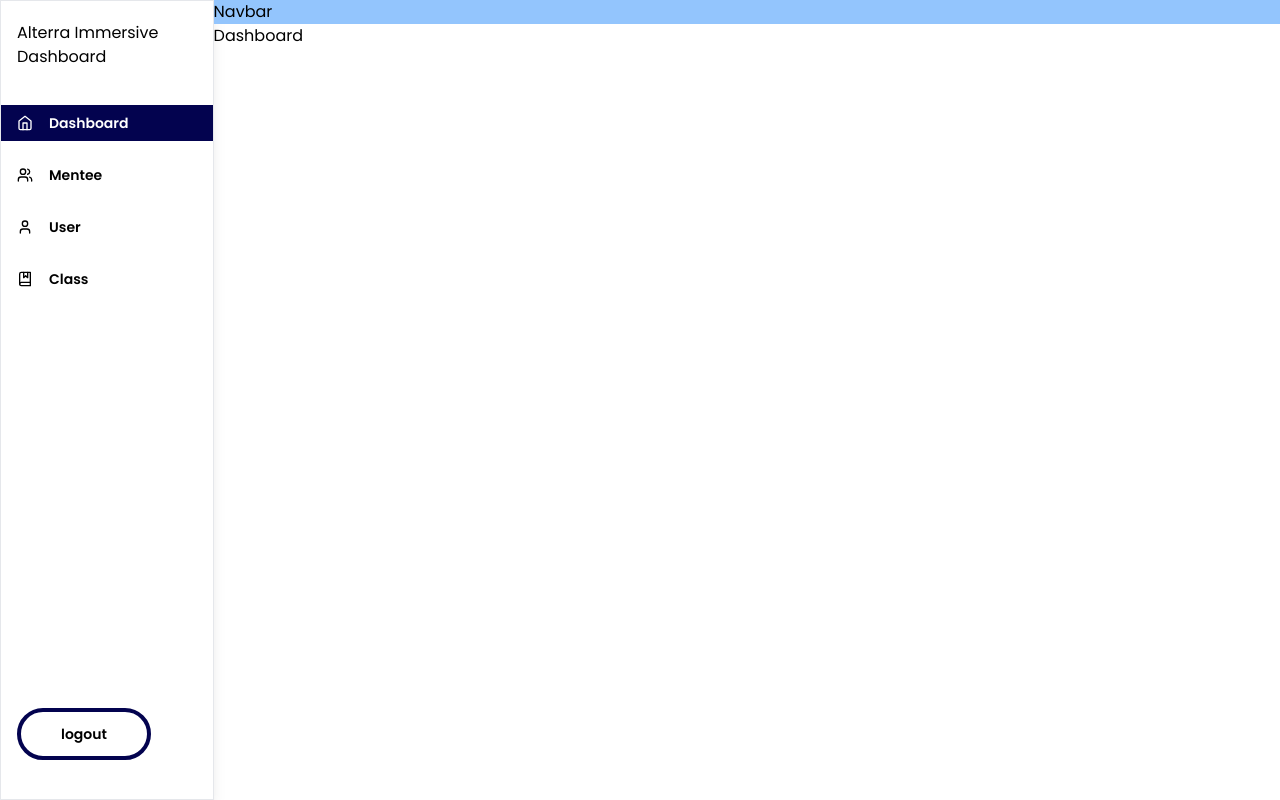
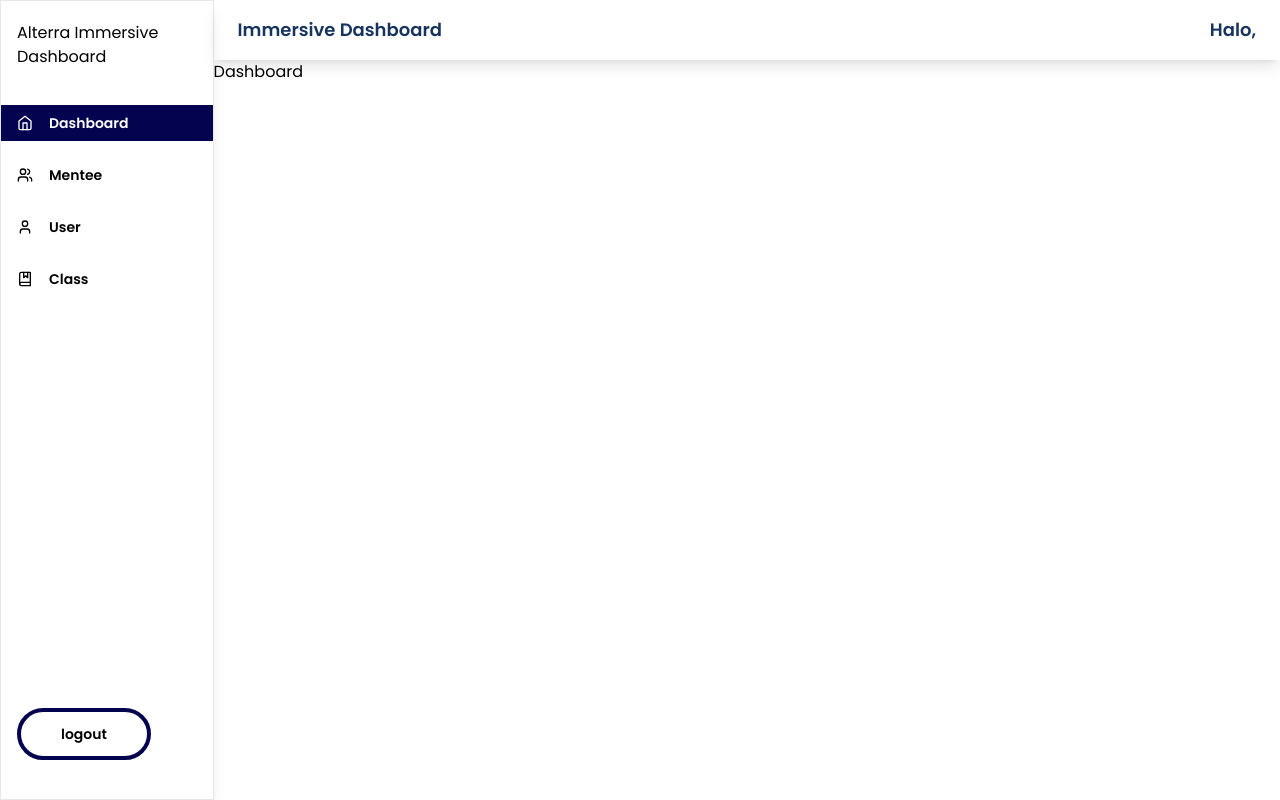
Before and after one commit to Immersive-Dash/fe-web, a React (Vite) app: page /dashboard in a window 1280 px wide. Built offline with nearby package versions, Linux system fonts and the light colour scheme; no server answers; sample sign-in values are in the browser's storage.

Commit message:
feat : add navbar layout

```diff
--- a/src/components/navbar/Navbar.tsx
+++ b/src/components/navbar/Navbar.tsx
@@ -1,7 +1,40 @@
+import { useState, useEffect } from 'react';
+import axios from 'axios';
+
 const Navbar = () => {
-    return (
-        <div className='bg-blue-300'>Navbar</div>
-    )
-}
+  const [fullname, setFullname] = useState<string>('');
 
-export default Navbar
+  const getName = () => {
+    axios
+      .get('https://64f40da6932537f4051a17d5.mockapi.io/nav-name')
+      .then((response) => {
+        const data = response.data;
+
+        const { fullName } = data[0];
+
+        setFullname(fullName);
+      })
+      .catch((error) => {
+        console.log(error);
+      });
+  };
+
+  useEffect(() => {
+    getName();
+  });
+
+  return (
+    <div className="shadow-lg w-full">
+      <div className="flex justify-between mx-6 my-4">
+        <h1 className="text-[#17345F] text-lg font-semibold">
+          Immersive Dashboard
+        </h1>
+        <h1 className="text-[#17345F] text-lg font-semibold">
+          Halo, {fullname}
+        </h1>
+      </div>
+    </div>
+  );
+};
+
+export default Navbar;
```
